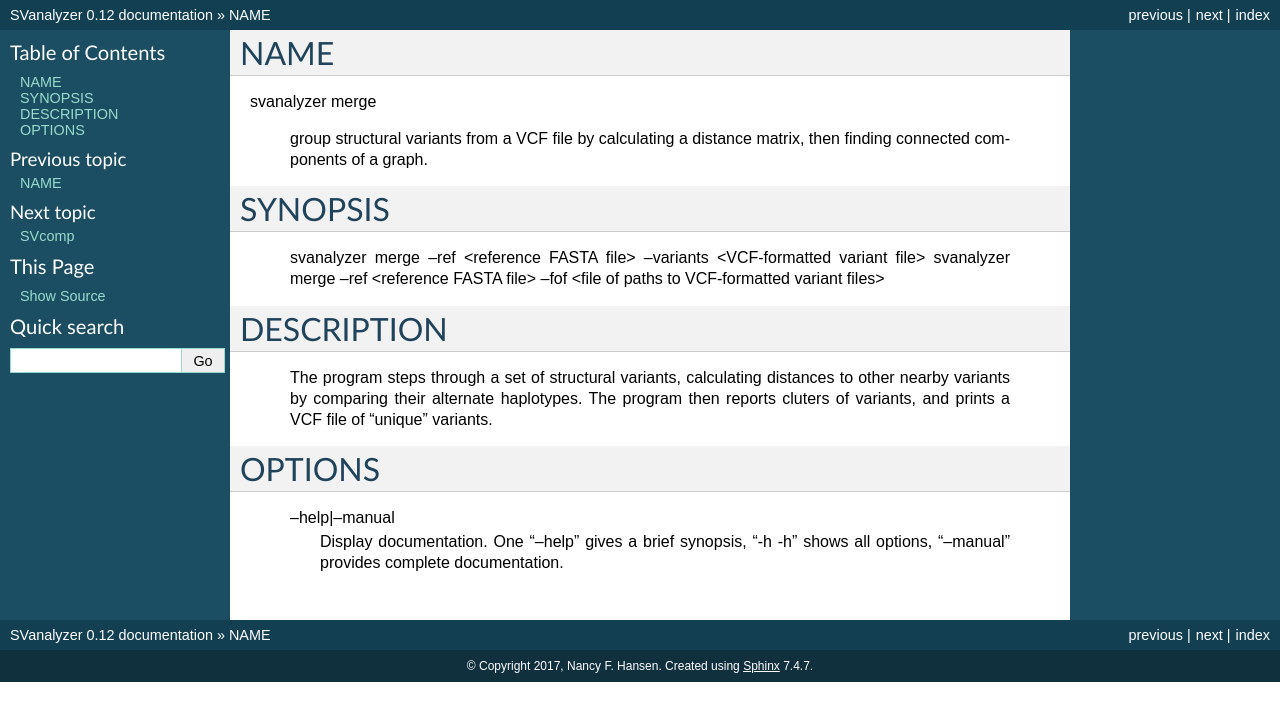
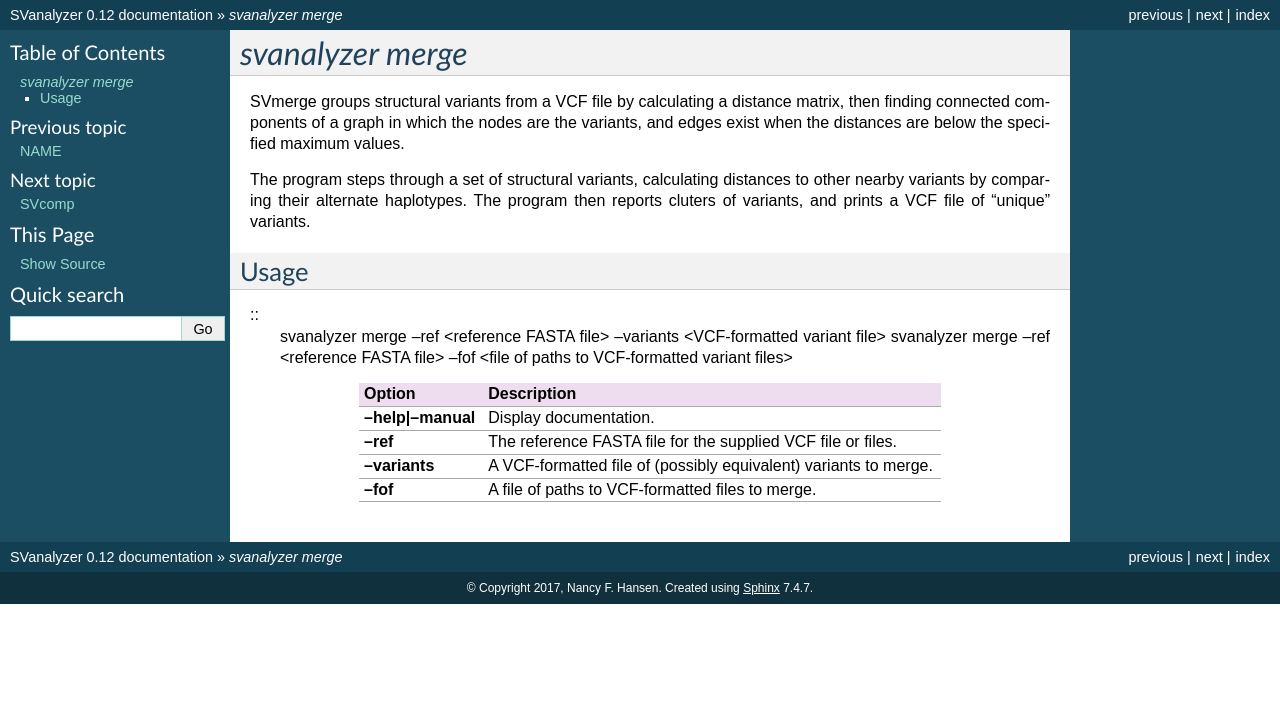
Before and after one commit to nhansen/SVanalyzer, a Sphinx documentation site: the page built from docs/svmerge.rst, in a window 1280 px wide. Shown: the top 721 px of the page. Built offline with Sphinx 7.4.7, drawn with Linux system fonts in a browser that asks for light colours.

Commit message:
Playing with sphinx

```diff
--- a/docs/svmerge.rst
+++ b/docs/svmerge.rst
@@ -1,30 +1,30 @@
 .. _svmerge:
 
-NAME
+####################
+*svanalyzer merge*
+####################
+SVmerge groups structural variants from a VCF file by calculating a
+distance matrix, then finding connected components of a graph in
+which the nodes are the variants, and edges exist when the distances
+are below the specified maximum values.
+
+The program steps through a set of structural variants, calculating distances to other
+nearby variants by comparing their alternate haplotypes. The program
+then reports cluters of variants, and prints a VCF file of "unique"
+variants.
+
 ===============
+Usage
+===============
+::
+   svanalyzer merge --ref <reference FASTA file> --variants <VCF-formatted variant file>
+   svanalyzer merge --ref <reference FASTA file> --fof <file of paths to VCF-formatted variant files>
 
-svanalyzer merge
-
-    group structural variants from a VCF file by calculating a
-    distance matrix, then finding connected components of a graph.
-
-SYNOPSIS
-===============
-
-      svanalyzer merge --ref <reference FASTA file> --variants <VCF-formatted variant file>
-      svanalyzer merge --ref <reference FASTA file> --fof <file of paths to VCF-formatted variant files>
-
-DESCRIPTION
-===============
-
-    The program steps through a set of structural variants, calculating distances to other
-    nearby variants by comparing their alternate haplotypes. The program
-    then reports cluters of variants, and prints a VCF file of "unique"
-    variants.
-
-OPTIONS
-===============
-
-    --help|--manual
-        Display documentation. One "--help" gives a brief synopsis, "-h -h"
-        shows all options, "--manual" provides complete documentation.
+==========================     =======================================================================================================
+ Option                          Description
+==========================     =======================================================================================================
+**--help|--manual**               Display documentation.
+**--ref**                         The reference FASTA file for the supplied VCF file or files.
+**--variants**                    A VCF-formatted file of (possibly equivalent) variants to merge.
+**--fof**                         A file of paths to VCF-formatted files to merge.
+==========================     =======================================================================================================
```
